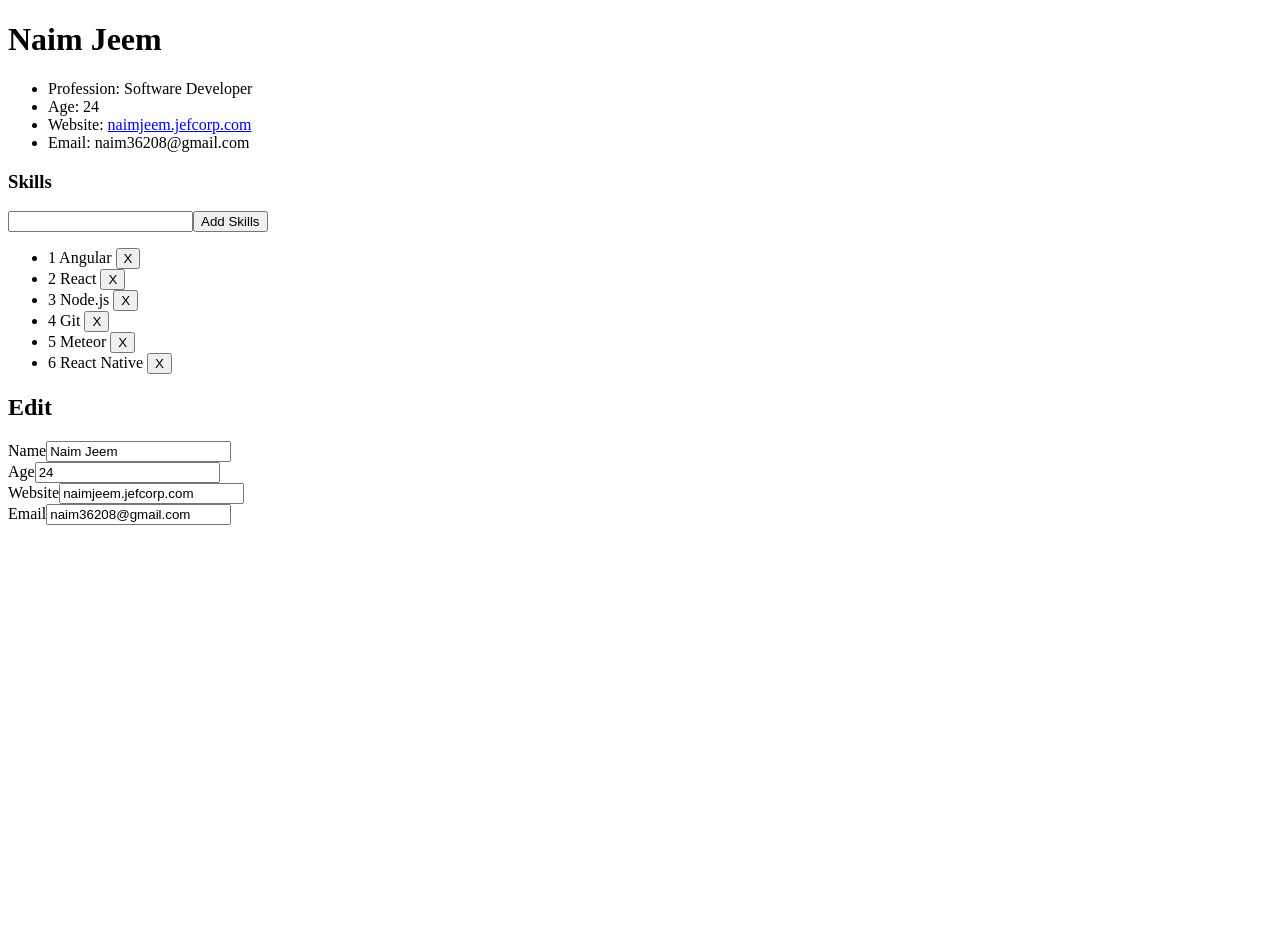
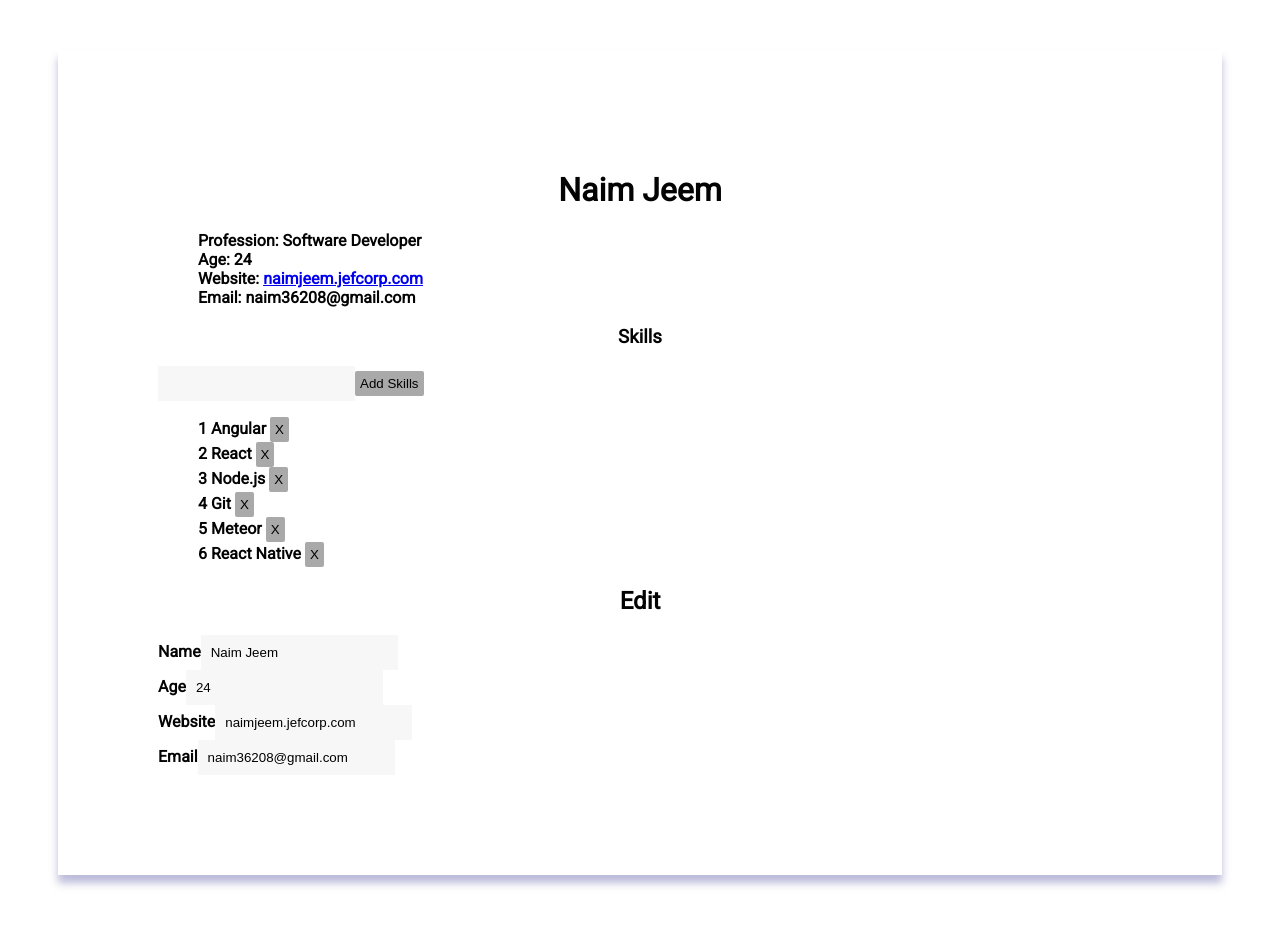
Before and after one commit to naimjeem/Angular---MyProfile, an Angular app: page / in a window 1280 px wide. Before the commit the page ends 800 px from the top, so only its background shows below. Built offline with nearby package versions, Linux system fonts and the light colour scheme.

Commit message:
some style added

```diff
--- a/src/app/user-profile/user-profile.component.html
+++ b/src/app/user-profile/user-profile.component.html
@@ -1,4 +1,4 @@
-<div>
+<div class="container">
   <h1>{{name}}</h1>
   <ul>
     <li>Profession: {{profession}}</li>
--- a/src/app/user-profile/user-profile.component.scss
+++ b/src/app/user-profile/user-profile.component.scss
@@ -0,0 +1,38 @@
+@import url('https://fonts.googleapis.com/css?family=Roboto');
+
+.container{
+  padding: 100px;
+  margin: 50px;
+  text-align: center;
+  font-family: 'Roboto';
+  font-weight: bold;
+  box-shadow: 0px 8px 8px 0 rgba(55, 55, 148, 0.34);
+  color: #030303;
+}
+
+form{
+  text-align: left;
+  justify-content: space-around;
+  input{
+    background: #f7f7f7;
+    padding: 10px;
+    border: none;
+    &:focus{
+      outline: none;
+    }
+  }
+}
+
+button{
+  background: darkgray;
+  border: none;
+  border-radius: 2px;
+  padding: 5px;
+}
+
+ul{
+  text-align: left;
+  li{
+    list-style: none;
+  }
+}
```
